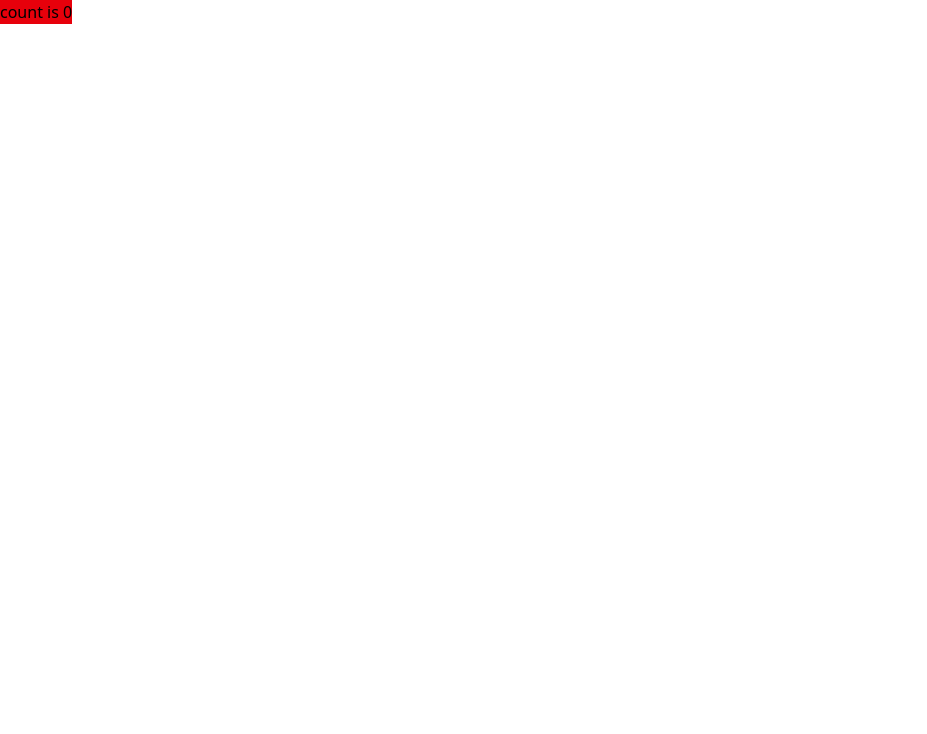
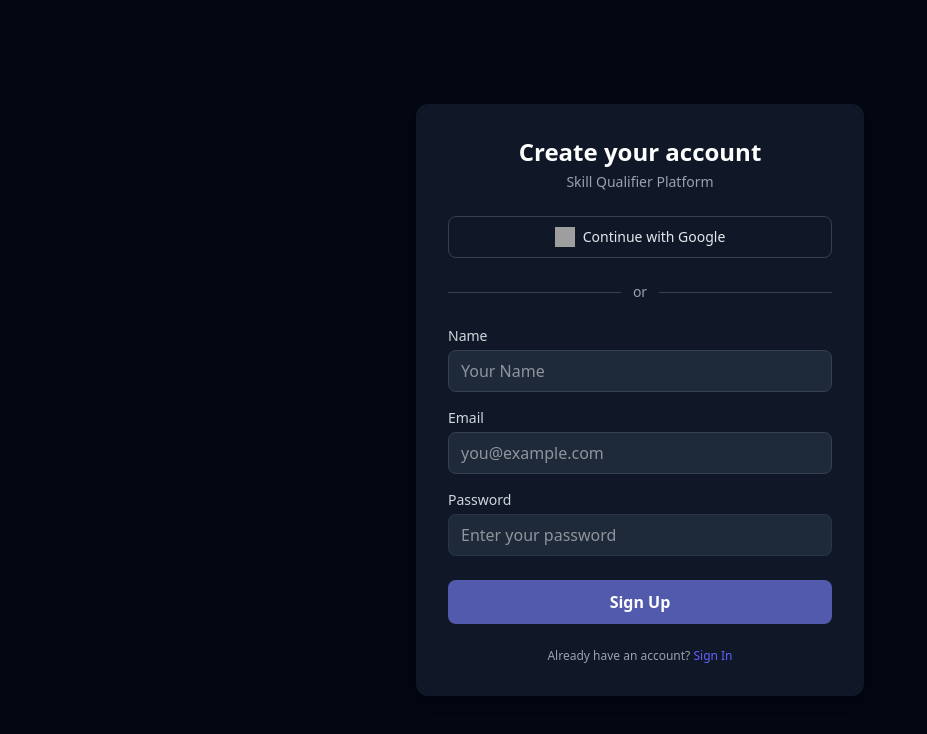
Before and after one commit to Im-Dipak-Shedge/Skill-Qualifier, a React (Vite) app in the folder frontend/: page / in a window 1280 px wide. Shown: the top 734 px of the page, without its empty margins (0-927 px from the left). Built offline with nearby package versions, Linux system fonts and the light colour scheme; grey boxes are pictures that could not be loaded.

Commit message:
added signup ui

```diff
--- /dev/null
+++ b/frontend/pages/Signup.jsx
@@ -0,0 +1,153 @@
+import { useState } from "react";
+
+export default function AuthPage() {
+  const [isSignup, setIsSignup] = useState(true); // toggle signup/signin
+  const [name, setName] = useState("");
+  const [email, setEmail] = useState("");
+  const [password, setPassword] = useState("");
+
+  const [isEmailValid, setIsEmailValid] = useState(false);
+
+  const validateEmail = (value) => {
+    const regex = /^[^\s@]+@[^\s@]+\.[^\s@]+$/;
+    setIsEmailValid(regex.test(value));
+    setEmail(value);
+  };
+
+  const toggleMode = () => {
+    setIsSignup(!isSignup);
+    setName("");
+    setEmail("");
+    setPassword("");
+    setIsEmailValid(false);
+  };
+
+  const handleSubmit = (e) => {
+    e.preventDefault();
+    console.log({
+      name,
+      email,
+      password,
+      mode: isSignup ? "signup" : "signin",
+    });
+  };
+
+  return (
+    <div className="min-h-screen flex items-center justify-center bg-gray-950 px-4 transition-colors">
+      <div className="w-full max-w-md bg-gray-900 rounded-xl shadow-lg p-8">
+        {/* Header */}
+        <h1 className="text-2xl font-bold text-white text-center">
+          {isSignup ? "Create your account" : "Sign in to your account"}
+        </h1>
+        <p className="text-sm text-gray-400 text-center mt-1">
+          Skill Qualifier Platform
+        </p>
+
+        {/* Google Sign In */}
+        <button className="mt-6 w-full flex items-center justify-center gap-2 border border-gray-700 rounded-lg py-2.5 text-sm font-medium text-gray-200 hover:bg-gray-800 transition">
+          <img
+            src="https://www.svgrepo.com/show/475656/google-color.svg"
+            alt="Google"
+            className="w-5 h-5"
+          />
+          Continue with Google
+        </button>
+
+        {/* Divider */}
+        <div className="flex items-center my-6">
+          <div className="flex-grow h-px bg-gray-700"></div>
+          <span className="px-3 text-sm text-gray-400">or</span>
+          <div className="flex-grow h-px bg-gray-700"></div>
+        </div>
+
+        {/* Form */}
+        <form onSubmit={handleSubmit}>
+          {/* Name field only for signup */}
+          {isSignup && (
+            <div className="mb-4">
+              <label className="block text-sm font-medium text-gray-300 mb-1">
+                Name
+              </label>
+              <input
+                type="text"
+                value={name}
+                onChange={(e) => setName(e.target.value)}
+                placeholder="Your Name"
+                className="w-full px-3 py-2 rounded-lg bg-gray-800 text-white border border-gray-700 focus:outline-none focus:ring-2 focus:ring-indigo-500 transition"
+                required
+              />
+            </div>
+          )}
+
+          {/* Email */}
+          <div className="mb-4">
+            <label className="block text-sm font-medium text-gray-300 mb-1">
+              Email
+            </label>
+            <input
+              type="email"
+              value={email}
+              onChange={(e) => validateEmail(e.target.value)}
+              placeholder="you@example.com"
+              className={`w-full px-3 py-2 rounded-lg focus:outline-none focus:ring-2 transition bg-gray-800 text-white ${
+                email.length === 0
+                  ? "border border-gray-700 focus:ring-indigo-500"
+                  : isEmailValid
+                  ? "border border-green-500 focus:ring-green-500"
+                  : "border border-red-500 focus:ring-red-500"
+              }`}
+              required
+            />
+            {!isEmailValid && email.length > 0 && (
+              <p className="text-xs text-red-500 mt-1">Enter a valid email</p>
+            )}
+          </div>
+
+          {/* Password */}
+          <div className="mb-6">
+            <label className="block text-sm font-medium text-gray-300 mb-1">
+              Password
+            </label>
+            <input
+              type="password"
+              value={password}
+              onChange={(e) => setPassword(e.target.value)}
+              placeholder="Enter your password"
+              className={`w-full px-3 py-2 rounded-lg focus:outline-none focus:ring-2 transition bg-gray-800 text-white border ${
+                isEmailValid
+                  ? "border-gray-700 focus:ring-indigo-500"
+                  : "border-gray-700/50 cursor-not-allowed"
+              }`}
+              required
+              disabled={!isEmailValid}
+            />
+          </div>
+
+          {/* Submit */}
+          <button
+            type="submit"
+            disabled={!isEmailValid || (isSignup && name.trim() === "")}
+            className={`w-full py-2.5 rounded-lg font-semibold transition ${
+              isEmailValid && (!isSignup || name.trim() !== "")
+                ? "bg-indigo-600 hover:bg-indigo-700 text-white"
+                : "bg-indigo-400/60 text-white cursor-not-allowed"
+            }`}
+          >
+            {isSignup ? "Sign Up" : "Sign In"}
+          </button>
+        </form>
+
+        {/* Toggle */}
+        <p className="text-xs text-gray-400 text-center mt-6">
+          {isSignup ? "Already have an account?" : "Don't have an account?"}{" "}
+          <button
+            onClick={toggleMode}
+            className="text-indigo-500 hover:underline"
+          >
+            {isSignup ? "Sign In" : "Sign Up"}
+          </button>
+        </p>
+      </div>
+    </div>
+  );
+}
--- a/frontend/src/App.jsx
+++ b/frontend/src/App.jsx
@@ -1,18 +1,10 @@
 import { useState } from "react";
+import Signup from "../pages/Signup";
 
 function App() {
-  const [count, setCount] = useState(0);
-
   return (
     <>
-      <div className="card">
-        <button
-          className="bg-red-600  "
-          onClick={() => setCount((count) => count + 1)}
-        >
-          count is {count}
-        </button>
-      </div>
+      <Signup />
     </>
   );
 }
```
